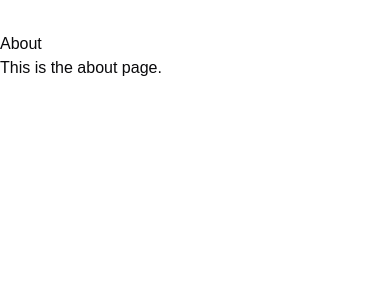
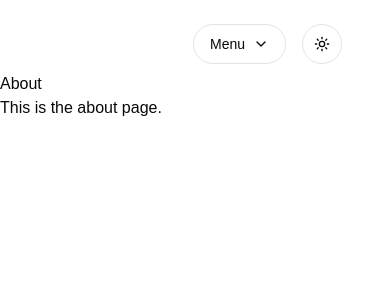
Before and after one commit to silva-melyssa/silva-melyssa.github.io, a Next.js app: page /about in a window 390 px wide. Shown: the top 300 px of the page. Built offline with nearby package versions, Linux system fonts and the light colour scheme.

Commit message:
feat: I added the dropdown for mobile

```diff
--- a/src/app/layout.js
+++ b/src/app/layout.js
@@ -1,6 +1,7 @@
 import localFont from "next/font/local";
 import "./globals.css";
 import {Header} from "@/components/header";
+import {ThemeProvider} from "@/components/theme-provider";
 
 const geistSans = localFont({
     src: "./fonts/GeistVF.woff",
@@ -20,12 +21,21 @@ export const metadata = {
 
 export default function RootLayout({children}) {
     return (
-        <html lang="en">
+        <html lang="en" suppressHydrationWarning>
         <body
             className={`${geistSans.variable} ${geistMono.variable} antialiased`}
         >
-        <Header/>
-        {children}
+        <ThemeProvider
+            attribute="class"
+            defaultTheme="system"
+            enableSystem
+            disableTransitionOnChange
+        >
+            <div>
+                <Header/>
+                {children}
+            </div>
+        </ThemeProvider>
         </body>
         </html>
     );
--- a/src/components/header.jsx
+++ b/src/components/header.jsx
@@ -2,6 +2,19 @@
 
 import Link from "next/link";
 import {usePathname} from "next/navigation";
+import {ModeToggle} from "@/components/mode-toggle";
+
+import {
+    DropdownMenu,
+    DropdownMenuContent,
+    DropdownMenuItem,
+    DropdownMenuLabel,
+    DropdownMenuSeparator,
+    DropdownMenuTrigger,
+} from "@/components/ui/dropdown-menu"
+import {Button} from "@/components/ui/button";
+import {ChevronDownIcon} from "lucide-react";
+
 
 export function NavbarLink({href, children}) {
     const pathname = usePathname();
@@ -27,14 +40,33 @@ export function NavbarLink({href, children}) {
 
 export function Header() {
     return (
-        <header className={'px-12 pt-6 pb-2 flex'}>
+        <header className={'px-12 pt-6 pb-2 flex justify-end'}>
             <nav
-                className="hidden bg-background sm:flex items-right flex-row items-center px-3 h-10 ring-1 dark:ring-2 ring-border shadow-lg rounded-full mx-auto">
+                className="hidden md:flex items-right flex-row items-center px-3 h-10 ring-1 dark:ring-2 ring-border shadow-lg rounded-full mx-auto">
                 <NavbarLink href={'/'}>Home</NavbarLink>
                 <NavbarLink href={'/about'}>About</NavbarLink>
                 <NavbarLink href={'/projects'}>Projects</NavbarLink>
                 <NavbarLink href={'/uses'}>Uses</NavbarLink>
             </nav>
+            <div className={'flex items-center space-x-4'}>
+                <DropdownMenu>
+                    <DropdownMenuTrigger asChild>
+                        <Button variant="outline" className={'md:hidden rounded-full'}>
+                            Menu
+                            <ChevronDownIcon className={'w-5 h-5'}/>
+                        </Button>
+                    </DropdownMenuTrigger>
+                    <DropdownMenuContent>
+                        <DropdownMenuLabel>My Account</DropdownMenuLabel>
+                        <DropdownMenuSeparator/>
+                        <DropdownMenuItem>Profile</DropdownMenuItem>
+                        <DropdownMenuItem>Billing</DropdownMenuItem>
+                        <DropdownMenuItem>Team</DropdownMenuItem>
+                        <DropdownMenuItem>Subscription</DropdownMenuItem>
+                    </DropdownMenuContent>
+                </DropdownMenu>
+                <ModeToggle/>
+            </div>
         </header>
     );
 }
--- /dev/null
+++ b/src/components/mode-toggle.jsx
@@ -0,0 +1,40 @@
+"use client"
+
+import * as React from "react"
+import {Moon, Sun} from "lucide-react"
+import {useTheme} from "next-themes"
+
+import {Button} from "@/components/ui/button"
+import {
+    DropdownMenu,
+    DropdownMenuContent,
+    DropdownMenuItem,
+    DropdownMenuTrigger,
+} from "@/components/ui/dropdown-menu"
+
+export function ModeToggle() {
+    const {setTheme} = useTheme()
+
+    return (
+        <DropdownMenu>
+            <DropdownMenuTrigger asChild>
+                <Button variant="outline" size="icon" className={'rounded-full'}>
+                    <Sun className="h-[1.2rem] w-[1.2rem] rotate-0 scale-100 transition-all dark:-rotate-90 dark:scale-0"/>
+                    <Moon className="absolute h-[1.2rem] w-[1.2rem] rotate-90 scale-0 transition-all dark:rotate-0 dark:scale-100"/>
+                    <span className="sr-only">Toggle theme</span>
+                </Button>
+            </DropdownMenuTrigger>
+            <DropdownMenuContent align="end">
+                <DropdownMenuItem onClick={() => setTheme("light")}>
+                    Light
+                </DropdownMenuItem>
+                <DropdownMenuItem onClick={() => setTheme("dark")}>
+                    Dark
+                </DropdownMenuItem>
+                <DropdownMenuItem onClick={() => setTheme("system")}>
+                    System
+                </DropdownMenuItem>
+            </DropdownMenuContent>
+        </DropdownMenu>
+    )
+}
--- /dev/null
+++ b/src/components/theme-provider.jsx
@@ -0,0 +1,8 @@
+"use client"
+
+import * as React from "react"
+import {ThemeProvider as NextThemesProvider} from "next-themes"
+
+export function ThemeProvider({children, ...props}) {
+    return <NextThemesProvider {...props}>{children}</NextThemesProvider>
+}
```
